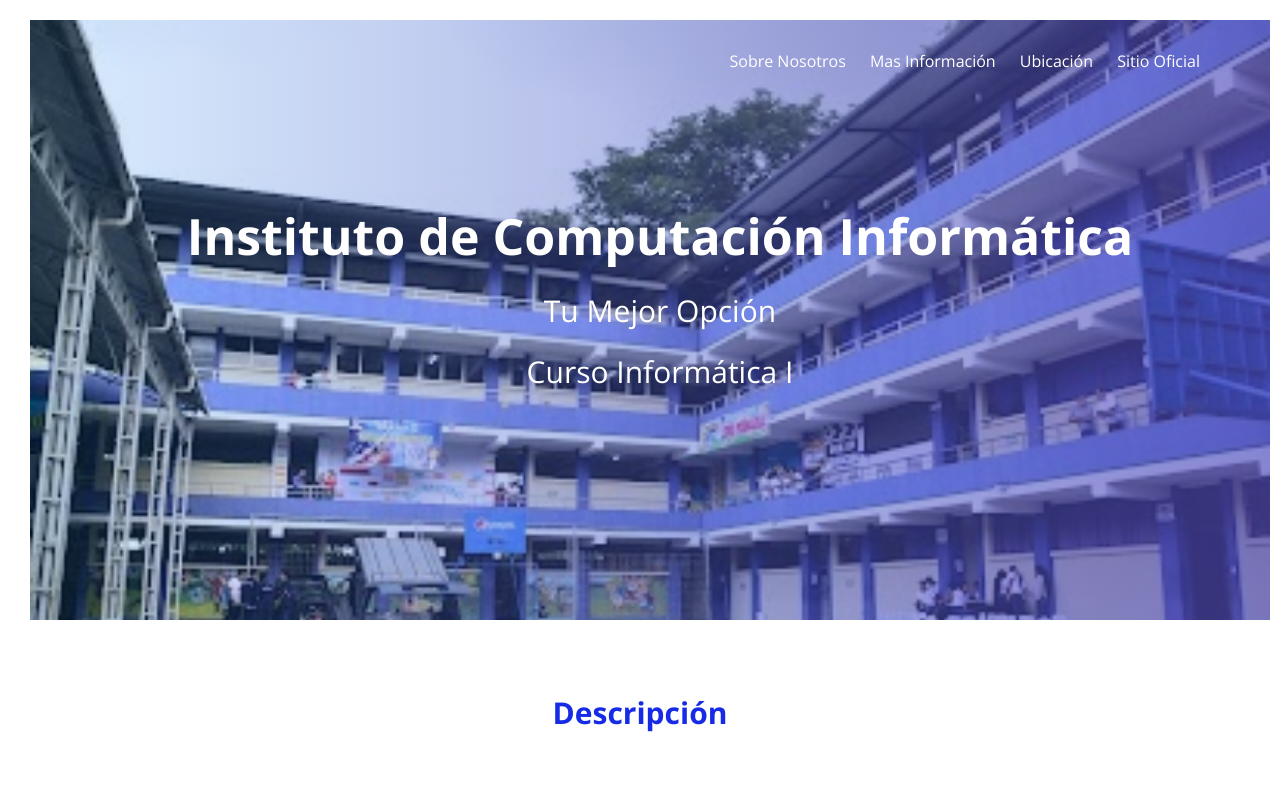
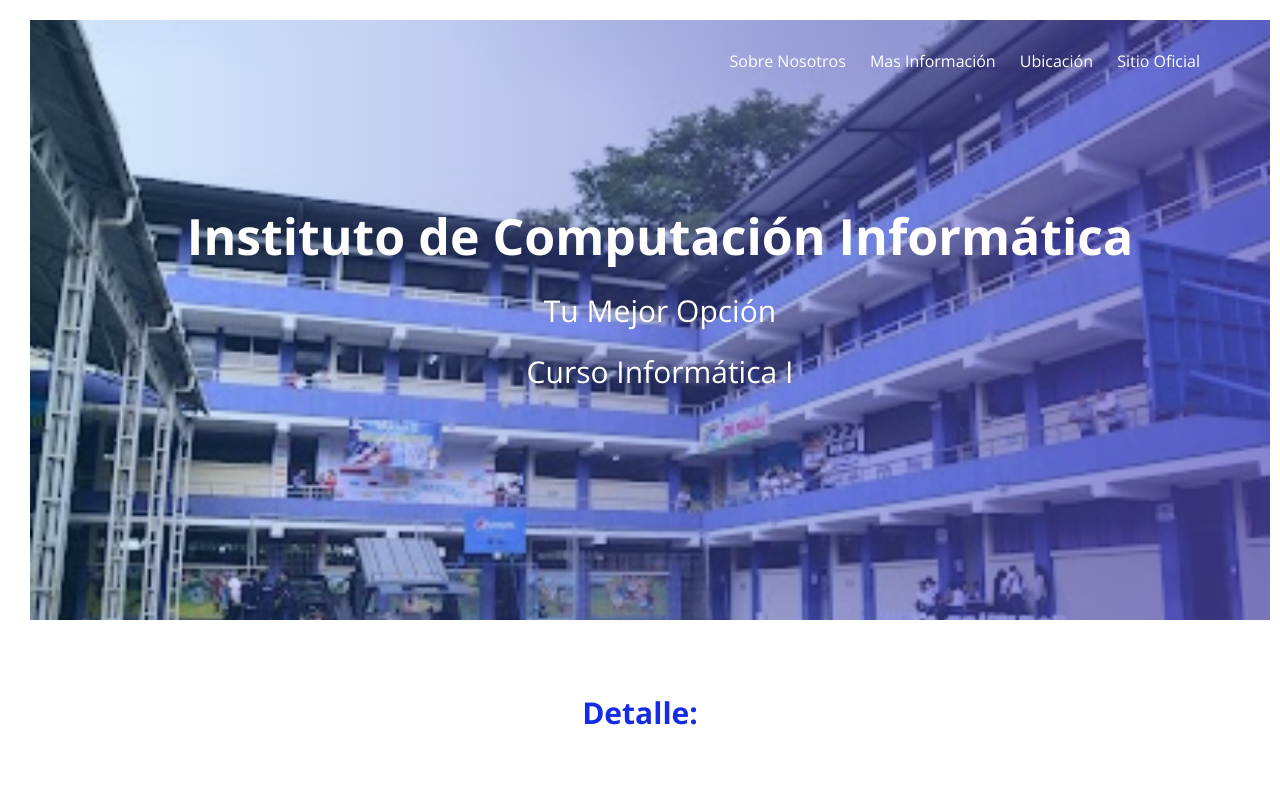
Before and after one commit to Jonyprofe2022/miweb1, a plain HTML site: page index.html in a window 1280 px wide. Shown: the top 800 px of the page. Drawn offline with nearby package versions, Linux system fonts and the light colour scheme.

Commit message:
segundo commint en este material

```diff
--- a/index.html
+++ b/index.html
@@ -31,7 +31,7 @@
     <main>
         <section class="contenedor sobre-nosotros">
             <a name="Titulo1"></a>
-            <h2 class="titulo">Descripción</h2>
+            <h2 class="titulo">Detalle: </h2>
             <div class="contenedor-sobre-nosotros">
                 <img src="img/imageCol.jpg" alt="" class="imagen-about-us">
                 <div class="contenido-textos">
```
